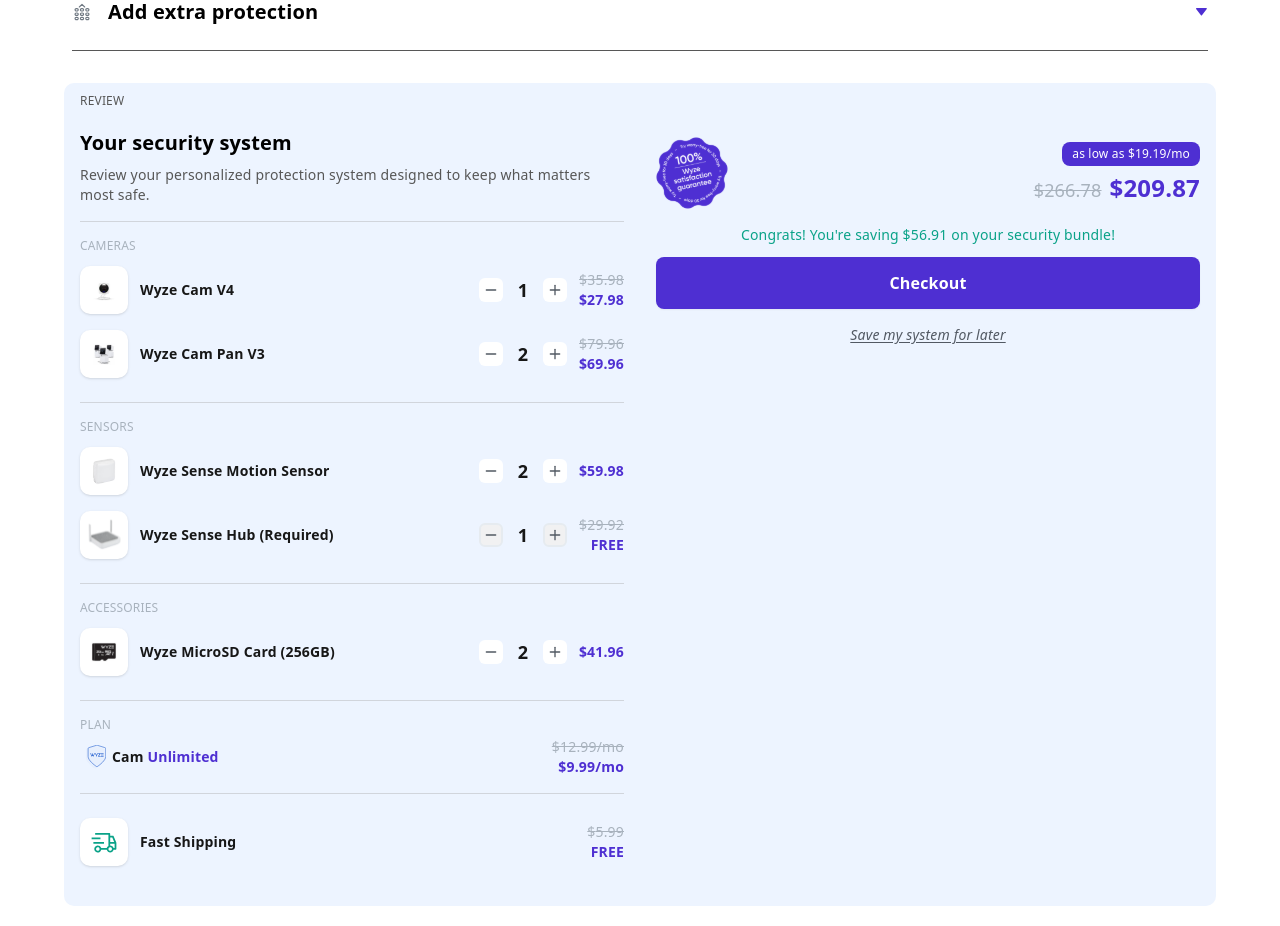
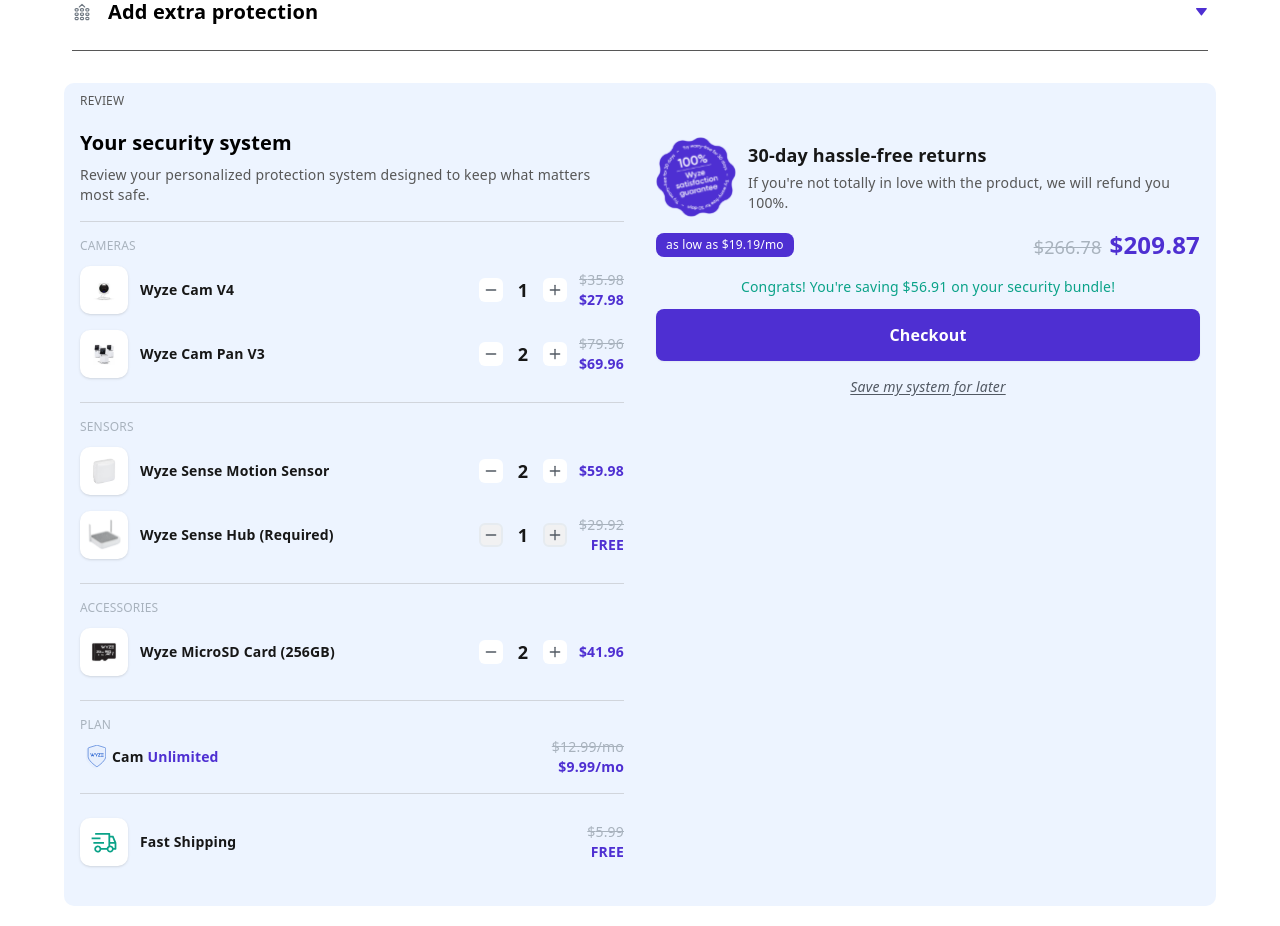
Before and after one commit to shadyhussein99/ecom-experts, a React (Vite) app: page / in a window 1280 px wide. Shown: the part 1300-2226 px from the top of the page. Built offline with nearby package versions, Linux system fonts and the light colour scheme.

Commit message:
fix: adaptive satisfaction section

```diff
--- a/src/pages/systemBuilder/orderSummary/components/OrderTotal.tsx
+++ b/src/pages/systemBuilder/orderSummary/components/OrderTotal.tsx
@@ -17,21 +17,23 @@
     }
   }
 
-  return (
-    <div className="pt-2">
-      <div className="flex items-center justify-between gap-3">
+  // For adaptive design, we need to display the satisfaction image and low as badge in different ways based on screen size. So we create these elements separately and use them in the JSX below.
+  const satisfactionImg = (
     <img
       loading="lazy"
       src={satisfaction}
-          alt="100% Wyze satisfaction guarantee"
-          className="size-18 shrink-0"
+      alt="satisfaction guarantee"
+      className="size-18 shrink-0 lg:size-20 xl:size-18"
     />
+  )
 
-        <div className="flex flex-col items-end gap-1.5">
+  const lowAsBadge = (
     <span className="bg-primary text-primary-foreground rounded-md px-2.5 py-1 text-xs font-medium">
       as low as $19.19/mo
     </span>
+  )
 
+  const priceBlock = (
     <div className="flex items-baseline gap-2">
       <span className="text-grey-600 text-lg line-through">
         ${formatAmount(originalTotal)}
@@ -40,6 +42,38 @@
         ${formatAmount(finalTotal)}
       </span>
     </div>
+  )
+
+  return (
+    <div className="pt-2">
+      <div className="flex items-center justify-between gap-3 lg:hidden xl:flex">
+        {satisfactionImg}
+
+        <div className="flex flex-col items-end gap-1.5">
+          {lowAsBadge}
+          {priceBlock}
+        </div>
+      </div>
+
+      {/* Displayed only in screen range lg to xl as per design */}
+      <div className="hidden lg:block xl:hidden">
+        <div className="flex items-center gap-3">
+          {satisfactionImg}
+
+          <div>
+            <p className="text-lg font-semibold text-neutral-900">
+              30-day hassle-free returns
+            </p>
+            <p className="text-foreground pt-1 text-sm">
+              If you're not totally in love with the product, we will refund you
+              100%.
+            </p>
+          </div>
+        </div>
+
+        <div className="flex items-center justify-between gap-3 pt-3">
+          {lowAsBadge}
+          {priceBlock}
         </div>
       </div>
 
```
Lines whose indentation alone changed are shown as unchanged.
